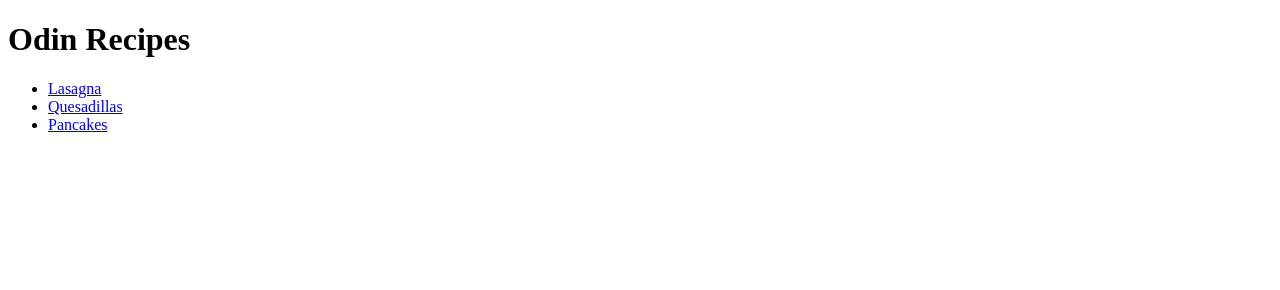
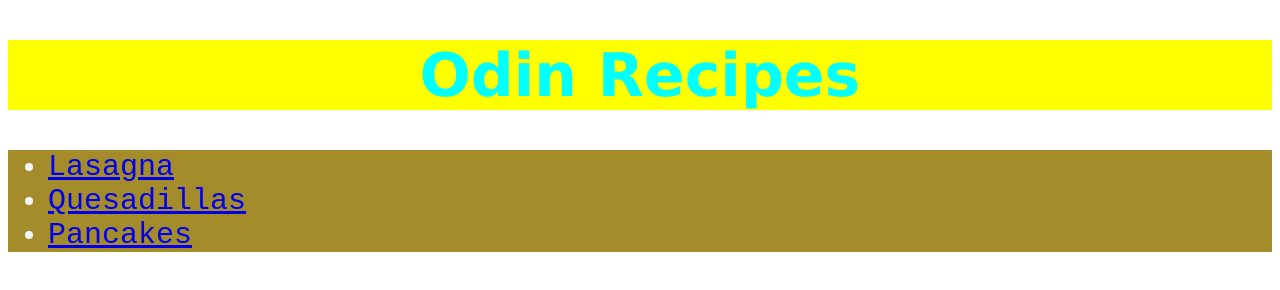
Before and after one commit to Santiagoarbesu/odin-recipes, a plain HTML site: page index.html in a window 1280 px wide. Drawn offline with Linux system fonts and the light colour scheme.

Commit message:
Add style file and add styles

```diff
--- a/index.html
+++ b/index.html
@@ -1,13 +1,14 @@
 <!DOCTYPE html>
 <html lang="en">
   <head>
+    <link rel="stylesheet" href="style.css" />
     <meta charset="UTF-8" />
     <meta name="viewport" content="width=device-width, initial-scale=1.0" />
     <title>Odin recipes SantiagoArbesu</title>
   </head>
   <body>
     <h1>Odin Recipes</h1>
-    <ul>
+    <ul class="recipes">
       <li>
         <a href="recipes/lasagna.html" target="_blank" rel="noopener noreferrer"
           >Lasagna</a
--- /dev/null
+++ b/style.css
@@ -0,0 +1,15 @@
+h1 {
+    text-align: center;
+    background-color: yellow;
+    color: aqua;
+    font-family: 'Lucida Sans', 'Lucida Sans Regular', 'Lucida Grande', 'Lucida Sans Unicode', 'Geneva', Verdana, sans-serif;
+    font-size: 60px;
+}
+
+
+.recipes {
+    background-color: rgb(165, 140, 42);
+    color: aliceblue;
+    font-family: 'Courier New', Courier, monospace;
+    font-size: 30px;
+}
```
